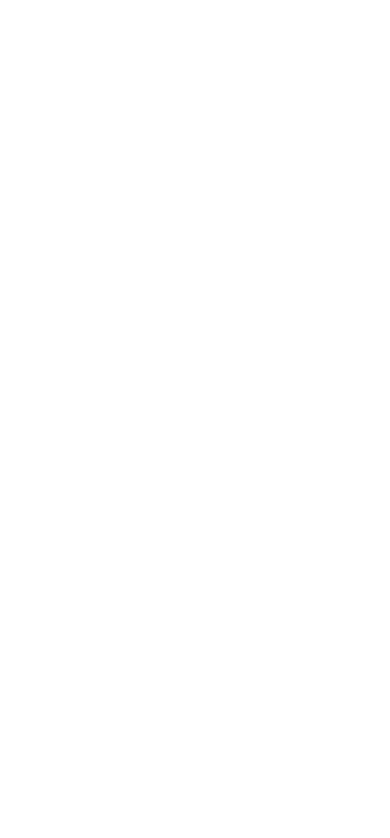
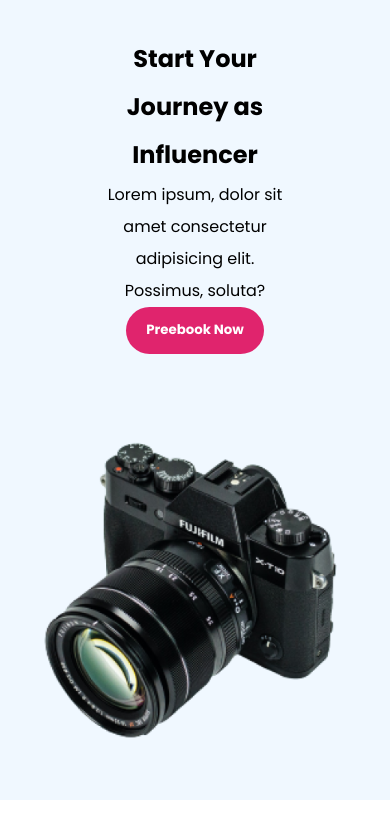
Before and after one commit to bedesignermonir/influencer-gears, a plain HTML site: page index.html in a window 390 px wide. Drawn offline with Linux system fonts and the light colour scheme.

Commit message:
hero-section-responsive

```diff
--- a/index.html
+++ b/index.html
@@ -10,6 +10,18 @@
 </head>
 
 <body>
+    <main>
+        <section class="hero-section">
+            <div class="hero-text">
+                <h1>Start Your Journey as Influencer</h1>
+                <p>Lorem ipsum, dolor sit amet consectetur adipisicing elit. Possimus, soluta?</p>
+                <button class="roundbutton buttoncolour">Preebook Now</button>
+            </div>
+            <div class="hero-img">
+                <img src="images/main-camera.png" alt="">
+            </div>
+        </section>
+    </main>
 
 </body>
 
--- a/style.css
+++ b/style.css
@@ -0,0 +1,57 @@
+@import url('https://fonts.googleapis.com/css2?family=Poppins:wght@400;500;600;700&display=swap');
+
+* {
+    font-family: Poppins;
+    margin: 0;
+    line-height: 200%;
+}
+
+/* hero section start */
+
+.hero-section {
+    display: grid;
+    grid-template-columns: repeat(2, 1fr);
+    background-color: aliceblue;
+    align-items: center;
+    justify-items: center;
+    height: 500px;
+
+}
+
+@media screen and (max-width: 480px) {
+    .hero-section {
+        display: grid;
+        grid-template-columns: 1fr;
+        background-color: aliceblue;
+        align-items: center;
+        justify-items: center;
+        text-align: center;
+        height: 800px;
+    }
+}
+
+.hero-text {
+    width: 50%;
+}
+
+.hero-img img {
+    width: 100%;
+    max-width: 90%;
+    height: auto;
+}
+
+.roundbutton {
+    border-radius: 30px;
+    -webkit-border-radius: 30px;
+    -moz-border-radius: 30px;
+    -ms-border-radius: 30px;
+    -o-border-radius: 30px;
+}
+
+.buttoncolour {
+    background-color: #E0246D;
+    padding: 10px 20px;
+    border: none;
+    color: white;
+    font-weight: bold;
+}
```
